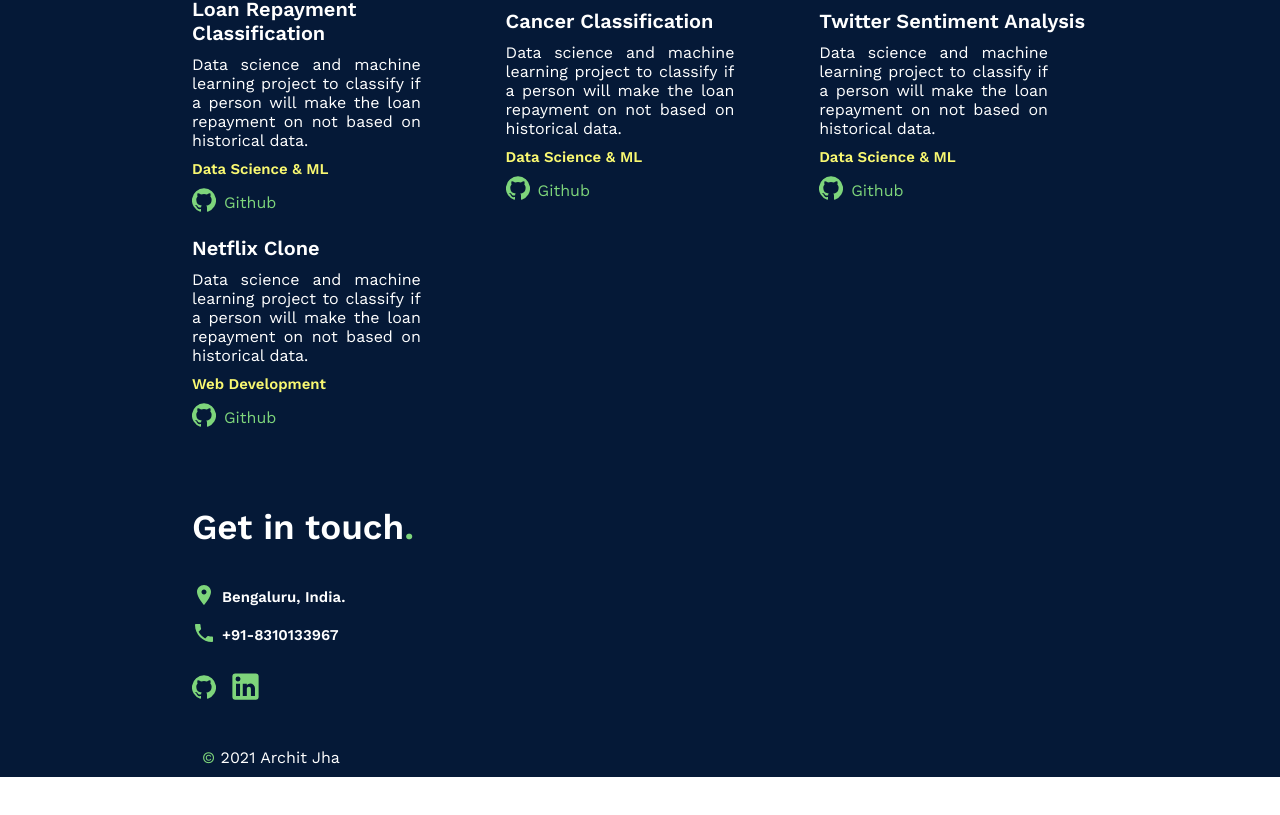
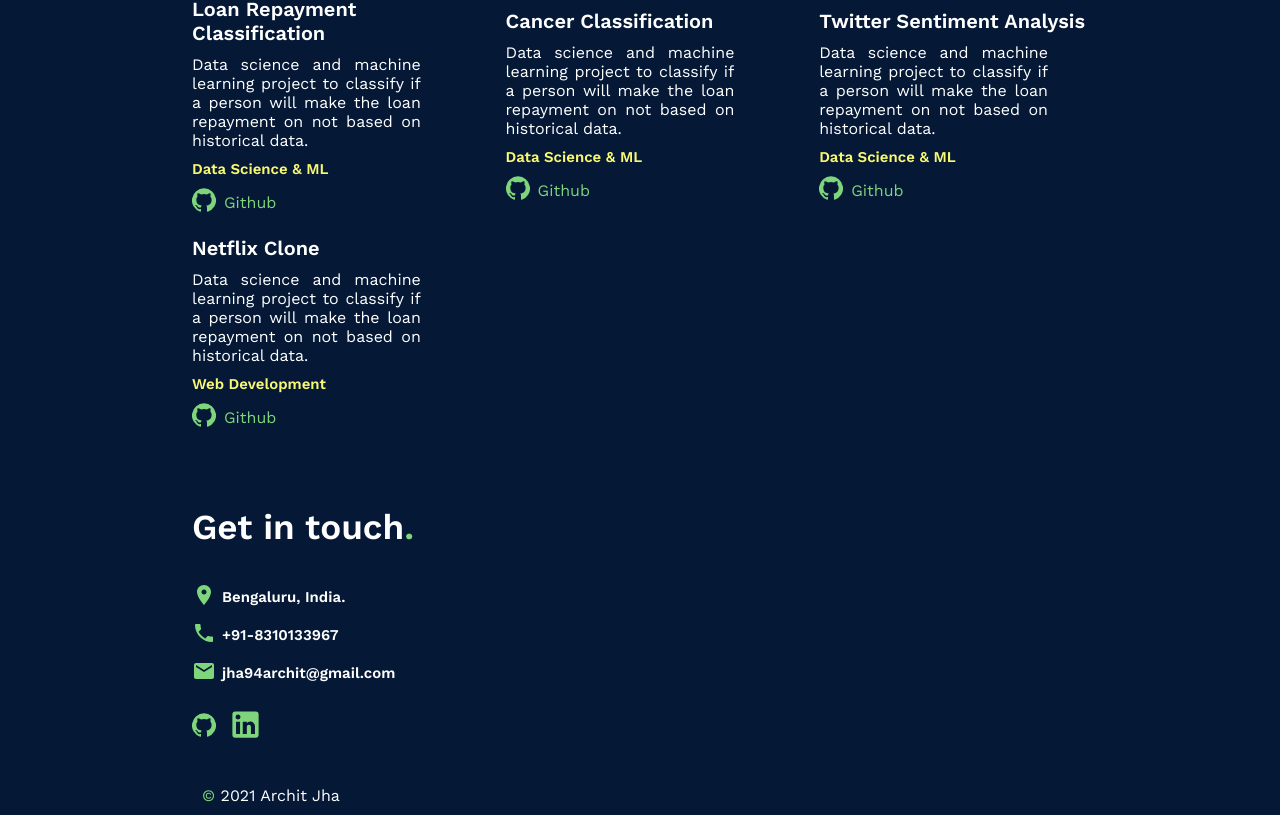
Before and after one commit to jha94archit/react-portfolio, a React (Create React App) app: page / in a window 1280 px wide. Shown: the part 1462-2277 px from the top of the page. Before the commit the page ends 2239 px from the top, so only its background shows below. Built offline with nearby package versions, Linux system fonts and the light colour scheme.

Commit message:
Added email contact info

```diff
--- a/src/Components/About/About.js
+++ b/src/Components/About/About.js
@@ -6,9 +6,9 @@ import { abt_me } from '../../Data/about_me'
 function About() {
     return (
         <div className="container" id="about">
-            <Section sectionHeader="About Me"
-            sectionContent={abt_me.desc}/>
-        </div>
+                <Section sectionHeader="About Me"
+                sectionContent={abt_me.desc}/>
+            </div>
     )
 }
 
--- a/src/Components/common/ContactCard/ContactCard.js
+++ b/src/Components/common/ContactCard/ContactCard.js
@@ -3,6 +3,7 @@ import './contactcard.css'
 import SocailIcons from '../Socials/SocailIcons';
 import RoomIcon from '@material-ui/icons/Room';
 import PhoneIcon from '@material-ui/icons/Phone';
+import EmailIcon from '@material-ui/icons/Email';
 
 function ContactCard() {
     return (
@@ -23,6 +24,14 @@ function ContactCard() {
                     <h5>+91-8310133967</h5>
                 </div>
             </div>
+            <div className="contact-info">
+                <div className="contact-icon">
+                    <EmailIcon />
+                </div>
+                <div className="contact-data">
+                    <h5>jha94archit@gmail.com</h5>
+                </div>
+            </div>
             <SocailIcons />
         </div>
     )
```
